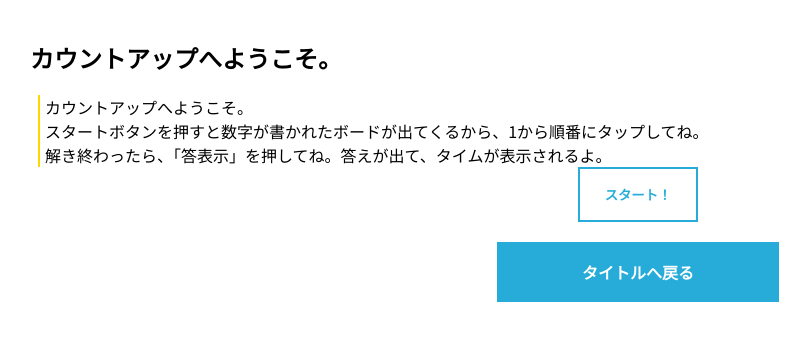
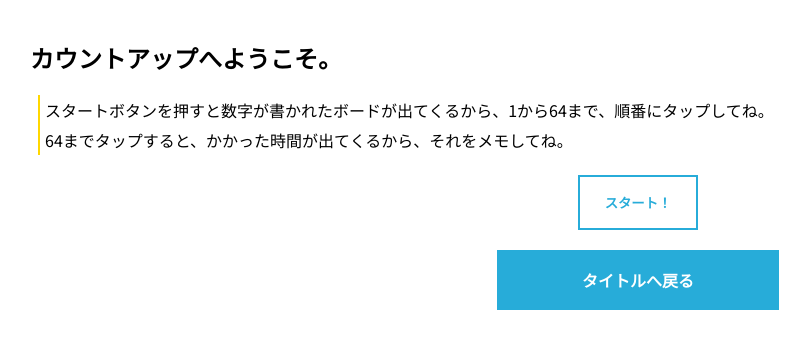
Before and after one commit to Tokuzoo/SummerTasks, a plain HTML site: page countup.html in a window 1280 px wide. Shown: the whole page, without its empty margins (2-812 px from the left). Drawn offline with nearby package versions, Linux system fonts and the light colour scheme.

Commit message:
fixed layout

```diff
--- a/calc.css
+++ b/calc.css
@@ -20,12 +20,13 @@
     padding-left: 5px;
     border-left: 2px solid gold;
     font-family: "Noto Sans JP", sans-serif;
+    line-height: 30px;
 }
-
 
 #start{
     width: 120px;
     margin: auto;
+    margin-top: 20px;
     padding: 1rem 1rem;
     font-weight: bold;
     border: 2px solid #27acd9;
@@ -64,7 +65,7 @@ a.btn_02 {
 }
 
 footer{
-    margin-top: 20px;
+    margin-top: 25px;
 }
 
 .time{
--- a/countup.css
+++ b/countup.css
@@ -12,6 +12,7 @@
 #start{
     width: 120px;
     margin: auto;
+    margin-top: 20px;
     padding: 1rem 1rem;
     font-weight: bold;
     border: 2px solid #27acd9;
@@ -28,6 +29,7 @@
 
 #main_table{
     margin: 0 auto;
+    margin-top: 25px;
 }
 
 .center{
@@ -40,6 +42,7 @@
     margin-left: 8px;
     padding-left: 5px;
     border-left: 2px solid gold;
+    line-height: 30px;
 }
 
 a.btn_02 {
--- a/countup.html
+++ b/countup.html
@@ -15,9 +15,8 @@
     <main id="main">
         <h2 class="title">カウントアップへようこそ。</h2>
         <div class="txts">
-            <p>カウントアップへようこそ。</p>
-            <p>スタートボタンを押すと数字が書かれたボードが出てくるから、1から順番にタップしてね。</p>
-            <p>解き終わったら、「答表示」を押してね。答えが出て、タイムが表示されるよ。</p>
+            <p>スタートボタンを押すと数字が書かれたボードが出てくるから、1から64まで、順番にタップしてね。</p>
+            <p>64までタップすると、かかった時間が出てくるから、それをメモしてね。</p>
         </div>
         <button id="start">スタート！</button>
     </main>
--- a/memory.css
+++ b/memory.css
@@ -26,11 +26,13 @@ button{
     margin-left: 8px;
     padding-left: 5px;
     border-left: 2px solid gold;
+    line-height: 30px;
 }
 
 #start{
     width: 120px;
     margin: auto;
+    margin-top: 20px;
     padding: 1rem 1rem;
     font-weight: bold;
     border: 2px solid #27acd9;
```
Also changed, not shown: memory.html (+1 -1 lines).
